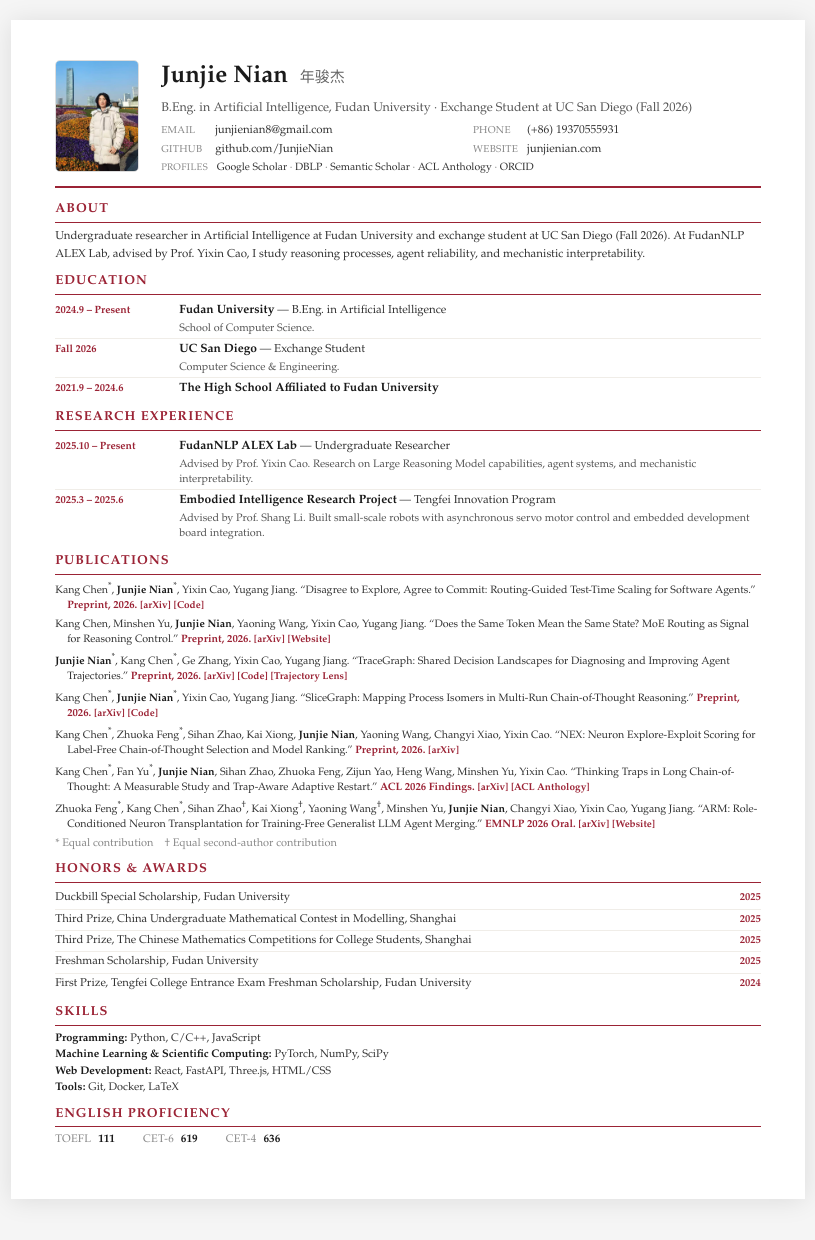
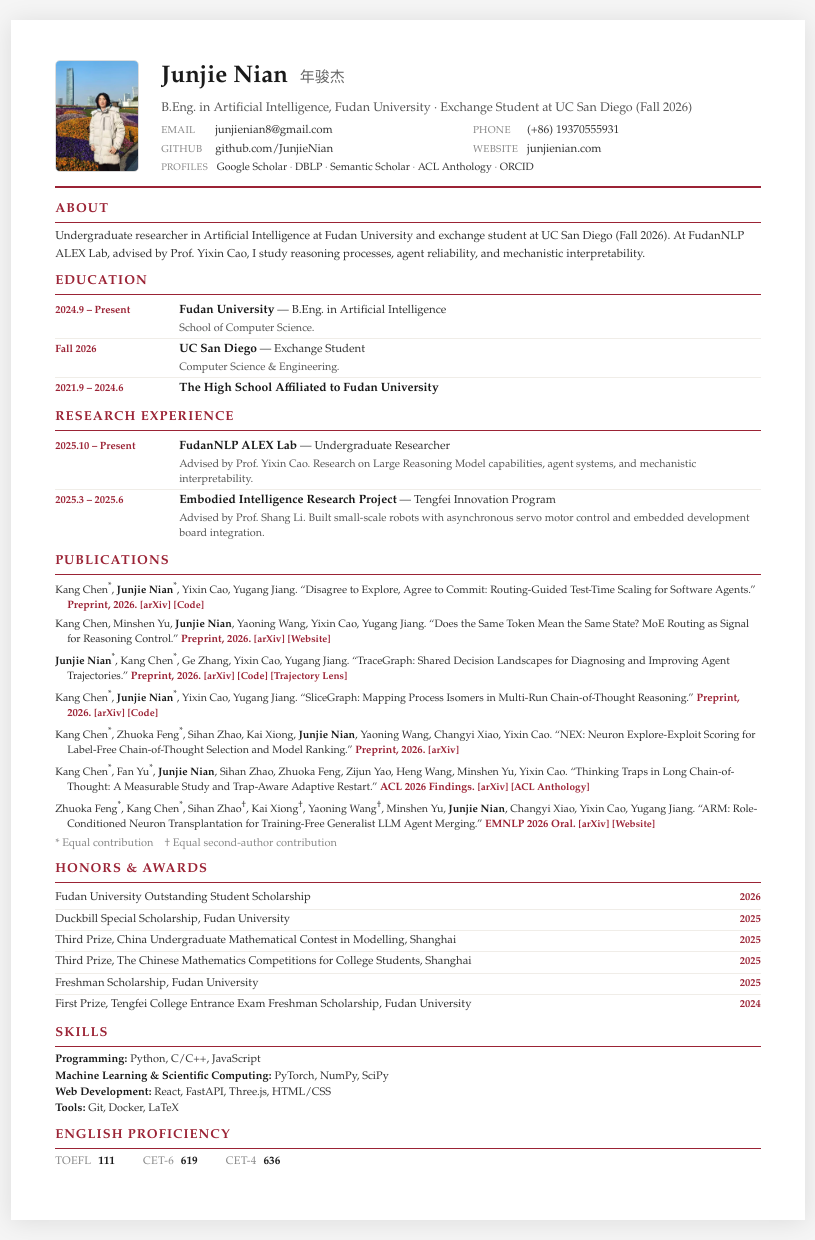
Before and after one commit to JunjieNian/JunjieNian.github.io, a Jekyll site: the page assets/cv.html, which Jekyll copies as it is, in a window 1280 px wide. Shown: the whole page, without its empty margins (232-1047 px from the left). Built offline with Jekyll 4.4.1, drawn with Linux system fonts in a browser that asks for light colours; before the commit the page ends 1219 px from its top, so only the background shows below that.

Commit message:
Add 2026 Fudan Outstanding Student Scholarship

```diff
--- a/academic.html
+++ b/academic.html
@@ -138,6 +138,10 @@
             <h2>Honors and Awards</h2>
             <ul class="timeline">
                 <li class="timeline-item">
+                    <span class="date">2026</span>
+                    <span class="content">Fudan University Outstanding Student Scholarship</span>
+                </li>
+                <li class="timeline-item">
                     <span class="date">2025</span>
                     <span class="content">Third Prize, The Chinese Mathematics Competitions for College Students, Shanghai</span>
                 </li>
--- a/assets/cv.html
+++ b/assets/cv.html
@@ -296,7 +296,7 @@
         @media print {
             .cv-top { gap: 18px; margin-bottom: 10px; padding-bottom: 8px; }
             .cv-avatar { width: 72px; height: 96px; }
-            .section { margin-bottom: 7px; break-inside: avoid; }
+            .section { margin-bottom: 4px; break-inside: avoid; }
             .section-title { margin-bottom: 4px; }
             .row, .award-row { padding: 1px 0; }
             .pub { margin-bottom: 3px; break-inside: avoid; }
@@ -438,6 +438,7 @@
     <!-- Honors and Awards -->
     <div class="section">
         <div class="section-title">Honors &amp; Awards</div>
+        <div class="award-row">Fudan University Outstanding Student Scholarship <span class="date">2026</span></div>
         <div class="award-row">Duckbill Special Scholarship, Fudan University <span class="date">2025</span></div>
         <div class="award-row">Third Prize, China Undergraduate Mathematical Contest in Modelling, Shanghai <span class="date">2025</span></div>
         <div class="award-row">Third Prize, The Chinese Mathematics Competitions for College Students, Shanghai <span class="date">2025</span></div>
```
Also changed, not shown: 1 other file.
